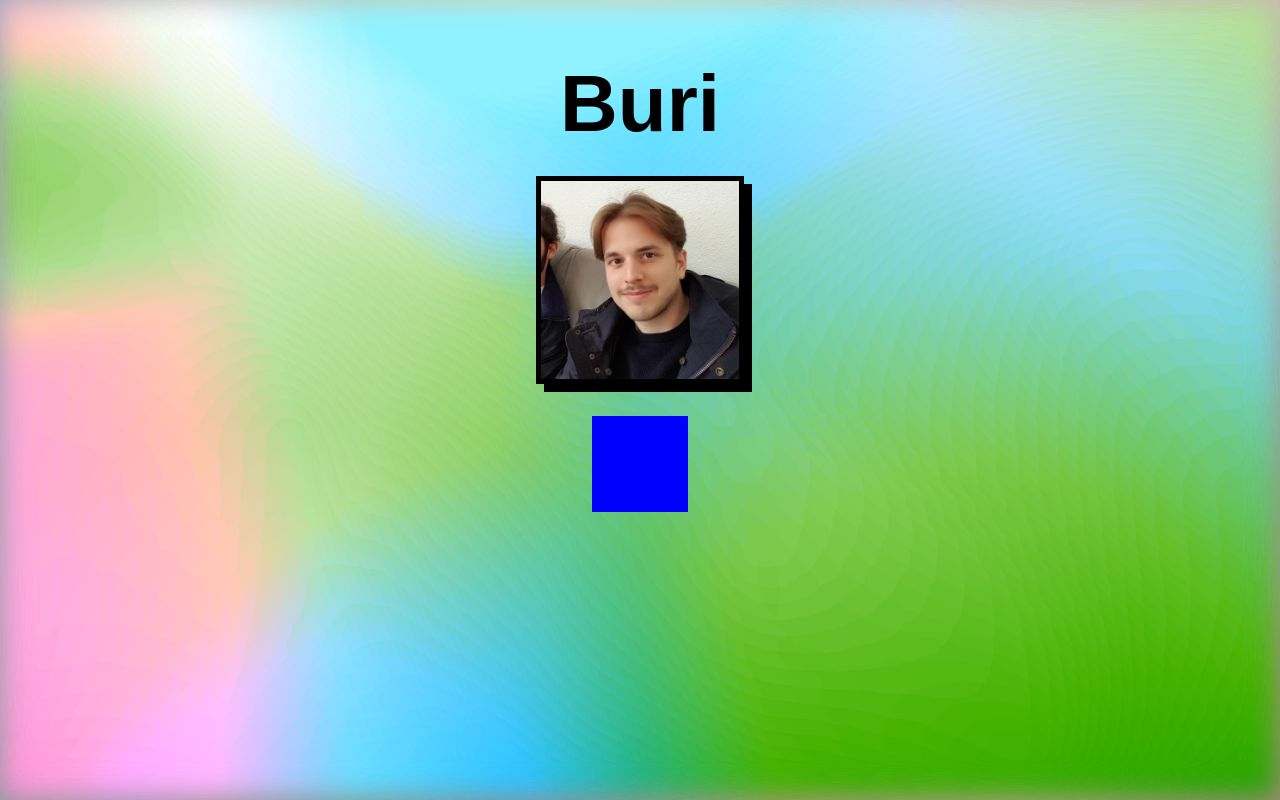
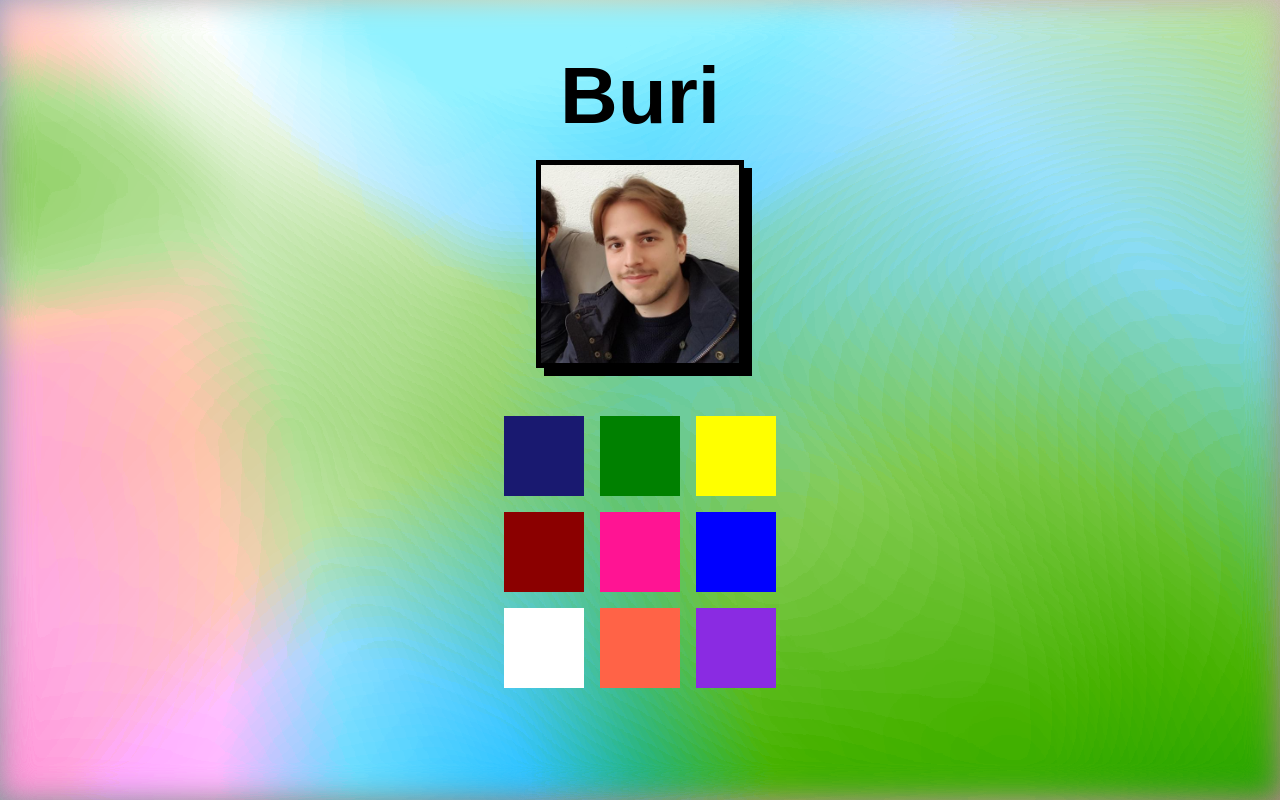
Before and after one commit to youngburi/homepage, a Next.js app: page / in a window 1280 px wide. Built offline with nearby package versions, Linux system fonts and the light colour scheme.

Commit message:
added square grid

```diff
--- /dev/null
+++ b/components/squares/SquareGrid.tsx
@@ -0,0 +1,15 @@
+import { Box } from "@chakra-ui/react";
+import React, { ReactNode } from "react";
+
+export const SquareGrid = ({ children }: { children: ReactNode }) => {
+  return (
+    <Box
+      display="grid"
+      gridGap="1rem"
+      gridTemplateColumns="1fr 1fr 1fr"
+      gridTemplateRows="1fr 1fr 1fr"
+    >
+      {children}
+    </Box>
+  );
+};
--- a/components/squares/square.tsx
+++ b/components/squares/square.tsx
@@ -1,7 +1,13 @@
 import { Box } from "@chakra-ui/react";
 import React, { useState } from "react";
 
-export const Square = ({ initialPosition }: { initialPosition: number[] }) => {
+export const Square = ({
+  initialPosition,
+  color,
+}: {
+  initialPosition: number[];
+  color: string;
+}) => {
   const [position, setPosition] = useState(initialPosition);
 
   const rise = () => {
@@ -14,9 +20,9 @@ export const Square = ({ initialPosition }: { initialPosition: number[] }) => {
       position="relative"
       left={`-${position[0]}rem`}
       top={`-${position[1]}rem`}
-      height="6rem"
-      width="6rem"
-      bg="blue"
+      height="5rem"
+      width="5rem"
+      bg={color}
       transition="200ms ease-in-out"
       boxShadow={`${position[0] * 2}rem ${position[1] * 2}rem black`}
     ></Box>
--- a/pages/index.tsx
+++ b/pages/index.tsx
@@ -9,6 +9,7 @@ import {
 import { css } from "@emotion/react";
 import React, { useState } from "react";
 import { Square } from "../components/squares/square";
+import { SquareGrid } from "../components/squares/SquareGrid";
 import { animatedColorGradient1 } from "../utils/styles";
 
 const IndexPage = () => {
@@ -88,7 +89,7 @@ const IndexPage = () => {
             fontFamily="raleway"
             as="h1"
             fontSize="5rem"
-            my={["6", "8"]}
+            my={["6", "6"]}
             lineHeight="1"
             textAlign={["center", "center"]}
           >
@@ -116,7 +117,7 @@ const IndexPage = () => {
                 ],
               }}
               border="5px solid black"
-              mb="2rem"
+              mb="3rem"
             />
             {/* <Box
               p={spacing}
@@ -130,71 +131,20 @@ const IndexPage = () => {
               border="5px solid black"
             >
               <Text textAlign="justify">
-                Lorem ipsum dolor sit amet consectetur adipisicing elit.
-                Corrupti tenetur, ipsam vitae consequatur ipsum modi voluptates
-                magni nam ullam earum error fugiat quidem mollitia.
-                Exercitationem, doloremque harum distinctio dignissimos natus
-                architecto quia maiores! Nobis mollitia dolores unde nisi sed
-                debitis eum laudantium rerum voluptatem, consequatur iure neque
-                iste rem itaque ipsum nostrum exercitationem id. Earum ipsam
-                esse veniam consectetur unde ipsum et ducimus laborum eius.
-                Facere, perspiciatis rerum. Voluptas ea placeat, reiciendis unde
-                vitae ipsum, fuga cumque corporis odit atque cupiditate sed
-                eaque consequatur quaerat laboriosam praesentium debitis ullam
-                fugiat magni quod tenetur neque quos! Eum beatae provident aut
-                distinctio dolorum vel dignissimos voluptate quam, deserunt,
-                dicta debitis. Assumenda vel quo nisi autem modi accusantium non
-                animi ducimus atque. Alias commodi praesentium sed, possimus
-                culpa recusandae excepturi fuga eveniet quisquam ipsa
-                exercitationem ducimus pariatur, optio mollitia. Adipisci
-                consequatur maiores et earum modi perspiciatis sequi ex
-                excepturi! Ab, libero accusamus dicta odit ratione, harum
-                commodi itaque aut odio aliquid molestiae, voluptate veritatis.
-                In laboriosam minima voluptatum pariatur nostrum reprehenderit
-                quas ab error dicta numquam aspernatur possimus doloremque,
-                quibusdam a temporibus animi mollitia est quis rerum tenetur
-                eveniet molestias alias quaerat maxime. Voluptatem facilis iste
-                quia et recusandae ea libero vero optio incidunt tempora odit,
-                eos deleniti officia praesentium nostrum est odio sint dolore
-                obcaecati quaerat laborum. Rem ipsam ipsa, eos necessitatibus
-                similique labore at tempora atque eum omnis officia nam
-                architecto voluptates distinctio aperiam velit esse quaerat
-                tempore! Error accusantium ratione impedit, deserunt quia ipsum!
-                Quis unde eveniet fuga vitae! Corporis consequatur nulla
-                officiis voluptatem id modi totam cupiditate, temporibus
-                deleniti quas laborum! Vel, reiciendis velit? Libero quo
-                doloribus id quod. Culpa aliquam possimus assumenda asperiores
-                explicabo autem perferendis provident ipsa, consequuntur
-                praesentium, tenetur quasi minima accusamus voluptas laboriosam
-                quo iusto recusandae sit animi adipisci consequatur corrupti.
-                Cumque error, nemo in provident voluptatem reiciendis
-                dignissimos autem velit vel earum obcaecati, porro ipsam itaque!
-                Vitae voluptas possimus dicta sequi repellendus suscipit
-                expedita pariatur sapiente recusandae iure dolorem asperiores,
-                beatae odit quod consequuntur quasi cupiditate esse optio,
-                exercitationem quia amet ipsum voluptatibus. At, fuga. Animi
-                iste deleniti facere incidunt aspernatur soluta dicta tempore
-                similique? Saepe eius voluptates, tenetur totam provident
-                nostrum. Corporis inventore odio dolore molestias ipsum id,
-                cumque sequi rem optio suscipit quos quam ducimus quia illum
-                ipsa saepe sit consequuntur! Aliquam laudantium in repudiandae
-                nam quae, minus, numquam commodi fugit quisquam fugiat obcaecati
-                libero optio animi rerum, adipisci accusamus doloribus dolor est
-                itaque architecto doloremque ipsam! Quas quod officiis optio
-                possimus reiciendis repellat recusandae reprehenderit molestiae
-                facere numquam accusantium sunt veritatis facilis labore
-                corporis aliquid dolores iste exercitationem, quam atque tempora
-                fugiat odio ea! Quod non amet atque vero officia excepturi quis
-                minus dicta minima repudiandae, vel accusamus dignissimos
-                debitis aspernatur hic, beatae maxime ducimus cum, modi iusto
-                dolore molestias iure. Ratione eligendi soluta atque obcaecati
-                quod, fuga earum nam enim ipsum corporis. Adipisci vel
-                consequatur molestias earum neque dolorem magni eaque voluptates
-                libero cum maxime omnis officiis, eos architecto unde eum modi
-                et culpa. Quidem minus iusto deserunt facilis reprehenderit?
+                lorem500
               </Text>
             </Box> */}
-            <Square initialPosition={[0, 0]} />
+            <SquareGrid>
+              <Square initialPosition={[0, 0]} color="midnightblue" />
+              <Square initialPosition={[0, 0]} color="green" />
+              <Square initialPosition={[0, 0]} color="yellow" />
+              <Square initialPosition={[0, 0]} color="darkred" />
+              <Square initialPosition={[0, 0]} color="deeppink" />
+              <Square initialPosition={[0, 0]} color="blue" />
+              <Square initialPosition={[0, 0]} color="white" />
+              <Square initialPosition={[0, 0]} color="tomato" />
+              <Square initialPosition={[0, 0]} color="blueviolet" />
+            </SquareGrid>
           </Flex>
         </Box>
       </Box>
```
